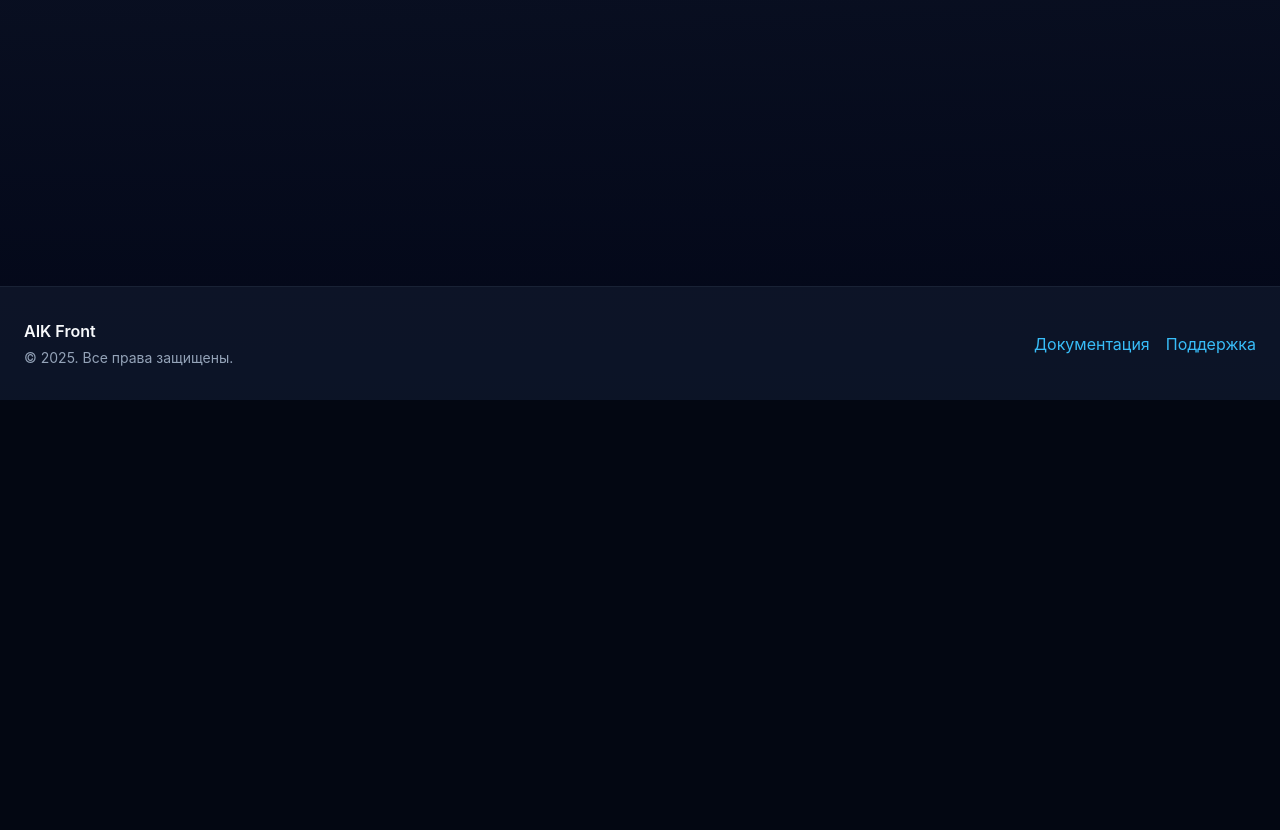
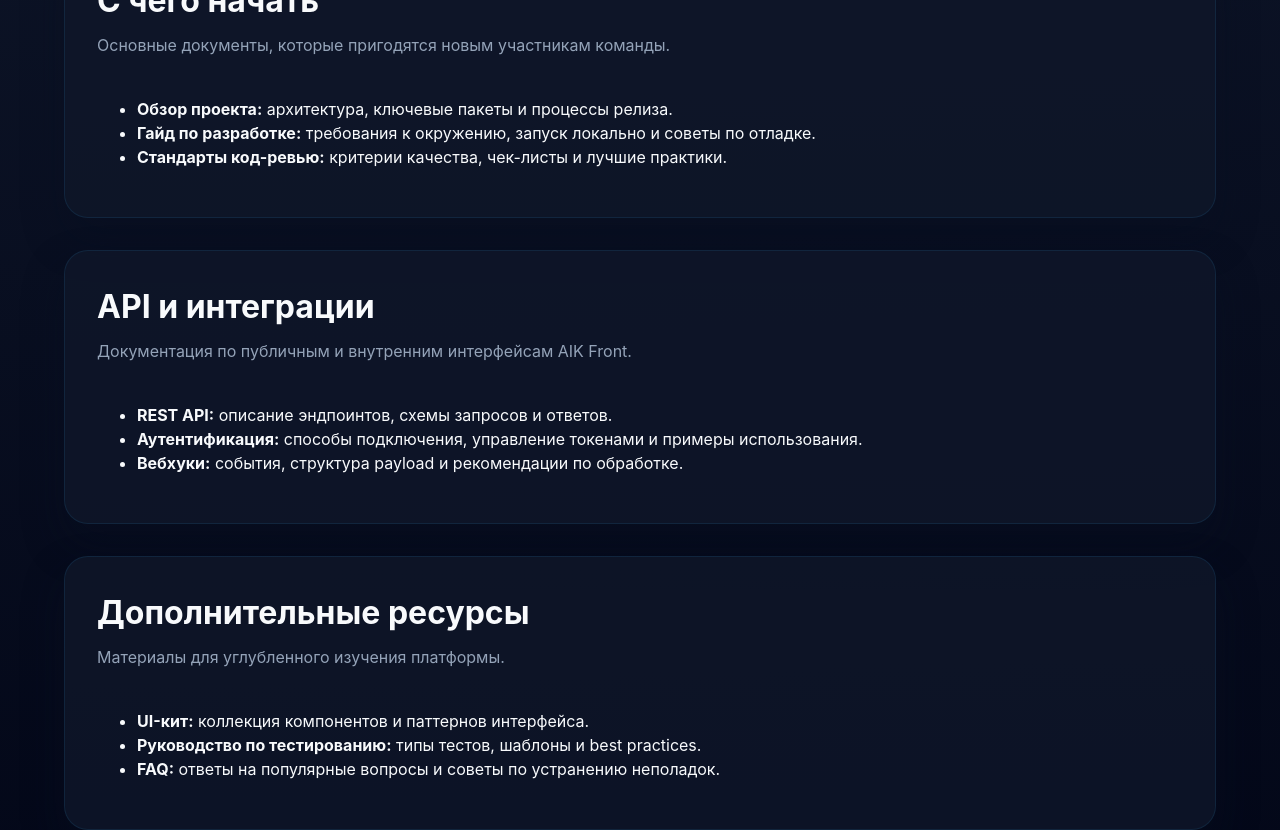
Before and after one commit to rtalyutin/aik-front, a React (Vite) app: page /docs in a window 1280 px wide. Shown: the part 400-1230 px from the top of the page. Before the commit the page ends 800 px from the top, so only its background shows below. Built offline with nearby package versions, Linux system fonts and the light colour scheme.

Commit message:
feat: add docs page and navigation test

```diff
--- a/src/components/Footer.jsx
+++ b/src/components/Footer.jsx
@@ -1,3 +1,4 @@
+import { Link } from 'react-router-dom'
 import styles from './footer.module.css'
 
 const Footer = () => {
@@ -9,9 +10,9 @@ const Footer = () => {
         <p className={styles.caption}>© {year}. Все права защищены.</p>
       </div>
       <div className={styles.links}>
-        <a href="/docs" className={styles.link}>
+        <Link to="/docs" className={styles.link}>
           Документация
-        </a>
+        </Link>
         <a href="mailto:support@aik-front.test" className={styles.link}>
           Поддержка
         </a>
--- /dev/null
+++ b/src/pages/DocsPage.jsx
@@ -0,0 +1,69 @@
+import { Helmet } from 'react-helmet-async'
+import Section from '../components/Section.jsx'
+import styles from './page.module.css'
+
+const DocsPage = () => (
+  <div className={styles.wrapper}>
+    <Helmet>
+      <title>Документация</title>
+      <meta
+        name="description"
+        content="Центр документации AIK Front: руководство по запуску проекта, API и справочные материалы."
+      />
+    </Helmet>
+    <header className={styles.header}>
+      <h1>Документация AIK Front</h1>
+      <p>
+        Сборник руководств и справочных материалов, который поможет быстрее разобраться в архитектуре и
+        возможностях платформы.
+      </p>
+    </header>
+    <Section
+      title="С чего начать"
+      description="Основные документы, которые пригодятся новым участникам команды."
+    >
+      <ul>
+        <li>
+          <strong>Обзор проекта:</strong> архитектура, ключевые пакеты и процессы релиза.
+        </li>
+        <li>
+          <strong>Гайд по разработке:</strong> требования к окружению, запуск локально и советы по отладке.
+        </li>
+        <li>
+          <strong>Стандарты код-ревью:</strong> критерии качества, чек-листы и лучшие практики.
+        </li>
+      </ul>
+    </Section>
+    <Section
+      title="API и интеграции"
+      description="Документация по публичным и внутренним интерфейсам AIK Front."
+    >
+      <ul>
+        <li>
+          <strong>REST API:</strong> описание эндпоинтов, схемы запросов и ответов.
+        </li>
+        <li>
+          <strong>Аутентификация:</strong> способы подключения, управление токенами и примеры использования.
+        </li>
+        <li>
+          <strong>Вебхуки:</strong> события, структура payload и рекомендации по обработке.
+        </li>
+      </ul>
+    </Section>
+    <Section title="Дополнительные ресурсы" description="Материалы для углубленного изучения платформы.">
+      <ul>
+        <li>
+          <strong>UI-кит:</strong> коллекция компонентов и паттернов интерфейса.
+        </li>
+        <li>
+          <strong>Руководство по тестированию:</strong> типы тестов, шаблоны и best practices.
+        </li>
+        <li>
+          <strong>FAQ:</strong> ответы на популярные вопросы и советы по устранению неполадок.
+        </li>
+      </ul>
+    </Section>
+  </div>
+)
+
+export default DocsPage
--- a/src/router.jsx
+++ b/src/router.jsx
@@ -8,6 +8,7 @@ const NewsPage = lazy(() => import('./pages/NewsPage.jsx'))
 const SchedulePage = lazy(() => import('./pages/SchedulePage.jsx'))
 const TeamsPage = lazy(() => import('./pages/TeamsPage.jsx'))
 const AudioPlayerPage = lazy(() => import('./pages/AudioPlayerPage.jsx'))
+const DocsPage = lazy(() => import('./pages/DocsPage.jsx'))
 const NotFoundPage = lazy(() => import('./pages/NotFoundPage.jsx'))
 
 const withSuspense = (Component) => (
@@ -22,7 +23,7 @@ const withSuspense = (Component) => (
   </Suspense>
 )
 
-export const router = createBrowserRouter([
+export const routes = [
   {
     path: '/',
     element: <AppLayout />,
@@ -49,11 +50,17 @@ export const router = createBrowserRouter([
         element: withSuspense(TeamsPage),
       },
       {
+        path: 'docs',
+        element: withSuspense(DocsPage),
+      },
+      {
         path: '*',
         element: withSuspense(NotFoundPage),
       },
     ],
   },
-])
+]
+
+export const router = createBrowserRouter(routes)
 
 export default router
```
Also changed, not shown: 1 other file (tests, documents, lock files or other folders).
